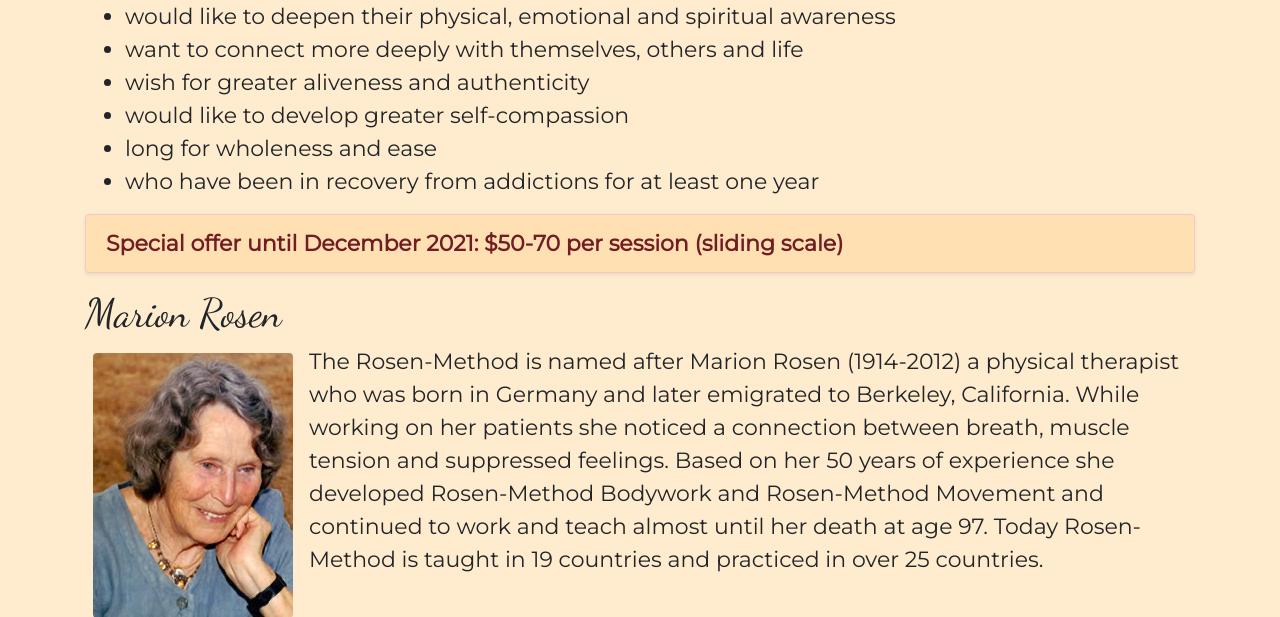
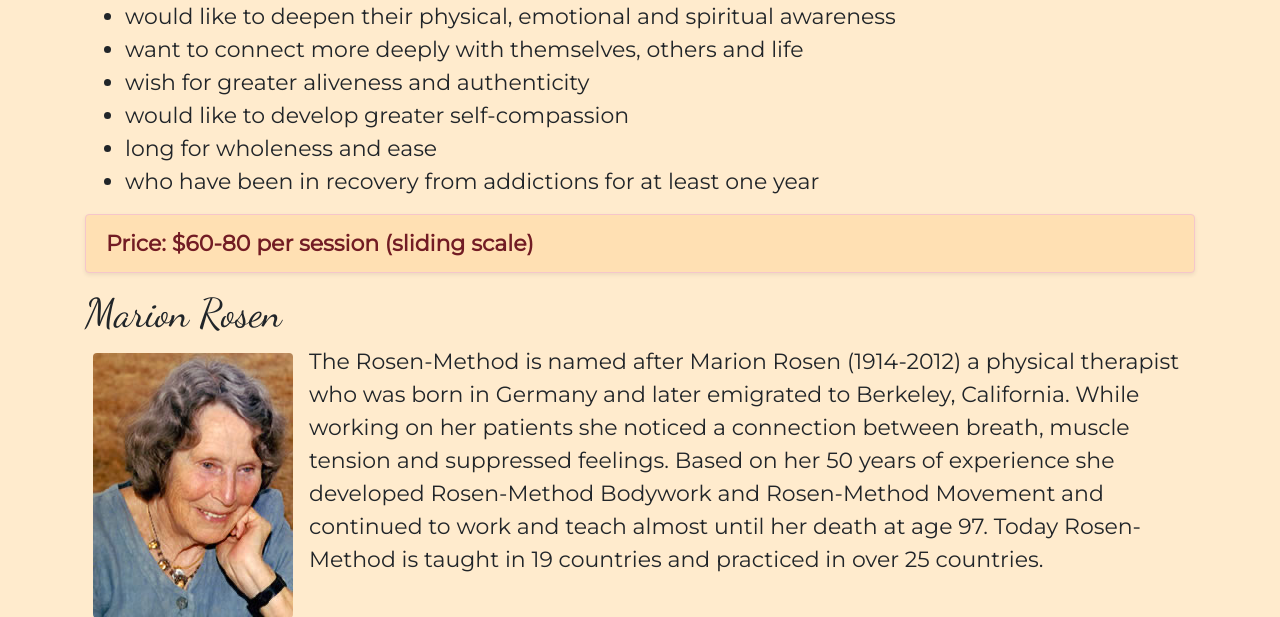
Before and after one commit to thorndeux/webpage_anette, a Flask app: page /session in a window 1280 px wide. Shown: the part 1649-2266 px from the top of the page. Run offline with Flask 2, Linux system fonts and the light colour scheme; some libraries are stand-ins or nearby versions.

Commit message:
Adjust pricing information

```diff
--- a/templates/session.html
+++ b/templates/session.html
@@ -74,7 +74,7 @@
                 <li>long for wholeness and ease</li>
                 <li>who have been in recovery from addictions for at least one year </li>
             </ul>
-        <div class="alert alert-danger shadow-sm text-box"><strong>Special offer until December 2021: $50-70 per session (sliding scale)</strong></div>
+        <div class="alert alert-danger shadow-sm text-box"><strong>Price: $60-80 per session (sliding scale)</strong></div>
         </p>
         <h1 class="handwriting">Marion Rosen</h1>
         <img class="img-fluid rounded float-left d-none d-sm-inline m-2 mr-3 ml-0" src="{{ url_for('static', filename='images/marion_rosen.jpg') }}" alt="Marion Rosen">
@@ -125,7 +125,7 @@
                 <li>die mindestens seit einem Jahr drogenfrei sind</li>
             </ul>
         </p>
-        <div class="alert alert-danger shadow-sm text-box"><strong>Bis Dezember 2021 zum Sonderpreis von 40-60 Euro pro Sitzung (freie Selbsteinschätzung)</strong></div>
+        <div class="alert alert-danger shadow-sm text-box"><strong>Preis: 60-80 Euro pro Sitzung (freie Selbsteinschätzung)</strong></div>
         <h1 class="handwriting">Marion Rosen</h1>
         <img class="img-fluid rounded float-left d-none d-sm-inline m-2 mr-3 ml-0" src="{{ url_for('static', filename='images/marion_rosen.jpg') }}" alt="Marion Rosen">
         <img class="img-fluid rounded d-block d-sm-none mx-auto my-2" src="{{ url_for('static', filename='images/marion_rosen.jpg') }}" alt="Marion Rosen">
```
